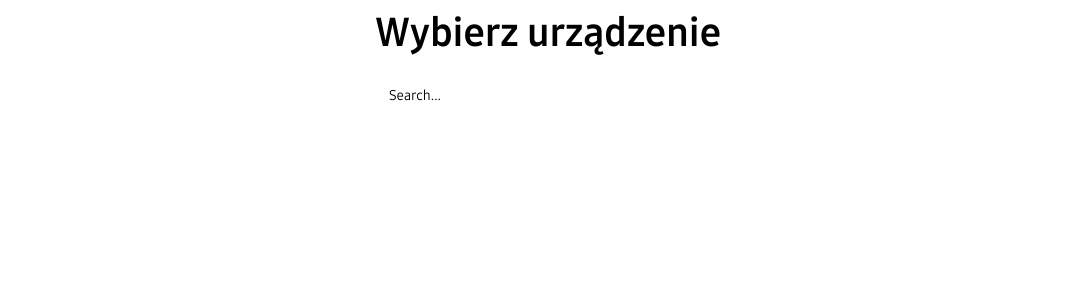
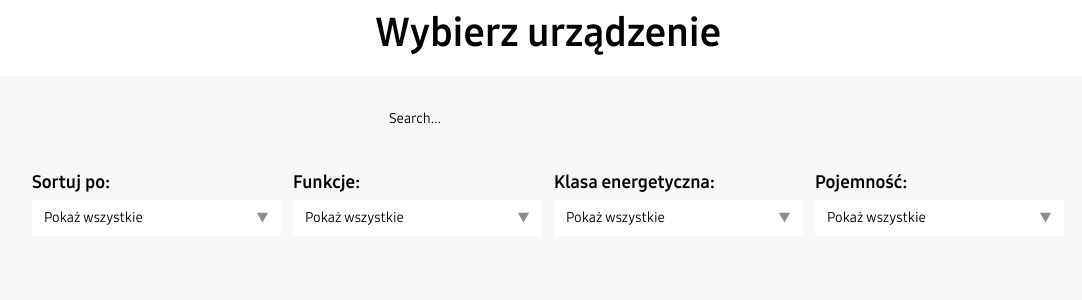
Before and after one commit to mateuszNadolny/recruitment-task, a React (Create React App) app: page / in a window 1280 px wide. Shown: the top 300 px of the page, without its empty margins (92-1174 px from the left). Built offline with nearby package versions, Linux system fonts and the light colour scheme.

Commit message:
feat: created dropdown section dropdown are UI ready, can be enriched with actual filtering functionality

```diff
--- a/src/App.tsx
+++ b/src/App.tsx
@@ -1,11 +1,12 @@
 import Header from './components/Header/Header';
 import Searchbar from './components/Searchbar/Searchbar';
-
+import DropdownSection from './components/Dropdown/DropdownSection';
 function App() {
   return (
     <div className="App">
       <Header />
       <Searchbar />
+      <DropdownSection />
     </div>
   );
 }
--- a/src/components/Dropdown/Dropdown.module.css
+++ b/src/components/Dropdown/Dropdown.module.css
@@ -0,0 +1,83 @@
+.dropdown {
+  display: flex;
+  flex-direction: column;
+  width: 15.5625rem;
+  height: 3.9375rem;
+}
+
+.dropdownLabel {
+  color: #000;
+  font-family: 'Samsung-Bold';
+  font-size: 1.125rem;
+  font-style: normal;
+  font-weight: 700;
+  line-height: 1.375rem;
+  margin: 0 0 0.44rem 0;
+}
+
+.dropdownDefaultOption {
+  background: #fff;
+  cursor: pointer;
+  display: flex;
+  align-items: center;
+  justify-content: space-between;
+  padding: 0.5rem 0.75rem;
+  height: 1.25rem;
+  margin-bottom: 0.38rem;
+}
+
+.dropdownDefaultOptionText {
+  font-size: 0.875rem;
+  font-style: normal;
+  font-weight: 400;
+  line-height: 1.375rem;
+}
+
+.dropdownDefaultOptionPolygon {
+  width: 0.8125rem;
+  height: 0.8125rem;
+}
+
+.dropdownDefaultOption:hover {
+  outline: 1px solid #c9c9c977;
+}
+
+.dropdownOptionsWrapper {
+  background: #fdfdfd;
+  box-shadow: 4px 4px 4px 0px rgba(0, 0, 0, 0.02);
+  width: 15.5625rem;
+  cursor: pointer;
+  transition: 0.3s ease-in-out;
+  z-index: 10;
+}
+
+.dropdownOption,
+.dropdownAll {
+  box-sizing: border-box;
+  height: 2.5rem;
+  margin: 0;
+  padding-left: 1.06rem;
+}
+
+.dropdownOption:hover,
+.dropdownAll:hover {
+  background-color: #f3f3f3;
+}
+
+.dropdownAll {
+  color: #000;
+  font-size: 0.875rem;
+  font-style: normal;
+  font-weight: 400;
+  line-height: 1.375rem;
+  padding-top: 0.69rem;
+}
+
+.dropdownOption {
+  color: #000;
+  font-size: 0.75rem;
+  font-style: normal;
+  font-weight: 400;
+  line-height: 1.125rem;
+  padding-top: 0.87rem;
+}
--- a/src/components/Dropdown/Dropdown.tsx
+++ b/src/components/Dropdown/Dropdown.tsx
@@ -1,5 +1,56 @@
-const Dropdown = () => {
-  return <div>Dropdown</div>;
+import { useState, useRef } from 'react';
+
+import { DropdownOption } from '../../lib/types';
+import { useOutsideClick } from '../../hooks/useOutsideClick';
+
+import styles from './Dropdown.module.css';
+
+import polygon from '../../images/polygon.svg';
+
+const Dropdown = ({ id, label, defaultOption, options }: DropdownOption) => {
+  const [isOpen, setIsOpen] = useState<boolean>(false);
+  const [selectedFilter, setSelectedFilter] = useState<string>('');
+  const dropdownRef = useRef<HTMLDivElement>(null);
+
+  useOutsideClick({ ref: dropdownRef, callback: () => setIsOpen(false) });
+
+  return (
+    <div className={styles.dropdown} ref={dropdownRef}>
+      <p className={styles.dropdownLabel}>{`${label}:`}</p>
+      <div className={styles.dropdownDefaultOption} onClick={() => setIsOpen(!isOpen)}>
+        <p className={styles.dropdownDefaultOptionText}>
+          {selectedFilter.length > 0 ? selectedFilter : defaultOption}
+        </p>
+        <div>
+          <img className={styles.dropdownDefaultOptionPolygon} alt="Dropdown arrow" src={polygon} />
+        </div>
+      </div>
+      {isOpen && (
+        <div className={styles.dropdownOptionsWrapper}>
+          <p
+            className={styles.dropdownAll}
+            onClick={() => {
+              setSelectedFilter('');
+              setIsOpen(false);
+            }}>
+            Wszystkie
+          </p>
+          {options.map((option) => (
+            <p
+              className={styles.dropdownOption}
+              style={selectedFilter === option ? { backgroundColor: '#f3f3f3' } : undefined}
+              key={option}
+              onClick={() => {
+                setSelectedFilter(option);
+                setIsOpen(false);
+              }}>
+              {option}
+            </p>
+          ))}
+        </div>
+      )}
+    </div>
+  );
 };
 
 export default Dropdown;
--- a/src/components/Dropdown/DropdownSection.module.css
+++ b/src/components/Dropdown/DropdownSection.module.css
@@ -0,0 +1,77 @@
+.dropdownSection {
+  width: 100%;
+  margin-top: 2rem;
+  display: flex;
+  gap: 0.75rem;
+  justify-content: center;
+  transition: transform 0.3s ease-in-out;
+}
+
+.dropdownButtonOpen,
+.dropdownButtonClose {
+  display: none;
+}
+
+@media screen and (max-width: 1050px) {
+  .dropdownSection {
+    z-index: 20;
+    margin-top: 0;
+    padding-top: 2rem;
+    background: #f3f3f3;
+    position: fixed;
+    overflow: scroll;
+    flex-direction: column;
+    align-items: center;
+    justify-content: flex-start;
+    gap: 2rem;
+    left: 0;
+    top: 0;
+    width: 100%;
+    height: 100%;
+  }
+
+  .dropdownSectionOpen {
+    transform: translateX(0);
+  }
+
+  .dropdownSectionClosed {
+    transform: translateX(-100%);
+  }
+
+  .dropdownButtonOpen,
+  .dropdownButtonClose {
+    display: flex;
+    border: none;
+    outline: none;
+    transition: all 0.3s ease;
+  }
+
+  .dropdownButtonOpen:active,
+  .dropdownButtonClose:active {
+    transform: scale(0.9);
+  }
+
+  .dropdownButtonOpen {
+    position: fixed;
+    right: 2rem;
+    top: 6.06rem;
+    background: none;
+    height: 2.5rem;
+    width: 2.5rem;
+  }
+
+  .dropdownButtonClose {
+    font-family: 'Samsung-Bold';
+    padding: 1rem;
+    background: #1428a0;
+    border-radius: 1.5rem;
+    color: #ffffff;
+    padding: 0.875rem 2.5rem;
+  }
+
+  .dropdownButtonImg {
+    display: block;
+    width: 100%;
+    height: 100%;
+  }
+}
--- /dev/null
+++ b/src/components/Dropdown/DropdownSection.tsx
@@ -0,0 +1,40 @@
+import { useState } from 'react';
+
+import { DropdownData } from '../../lib/data';
+
+import Dropdown from './Dropdown';
+
+import styles from './DropdownSection.module.css';
+
+import filterBtn from '../../images/filterBtn.svg';
+
+const DropdownSection = () => {
+  const [isVisible, setIsVisible] = useState(false);
+
+  return (
+    <>
+      <button className={`${styles.dropdownButtonOpen}`} onClick={() => setIsVisible(true)}>
+        <img className={styles.dropdownButtonImg} alt="Filter button" src={filterBtn} />
+      </button>
+      <div
+        className={`${styles.dropdownSection} ${
+          isVisible ? styles.dropdownSectionOpen : styles.dropdownSectionClosed
+        }`}>
+        {DropdownData.map((dropdown) => (
+          <Dropdown
+            key={dropdown.id}
+            id={dropdown.id}
+            label={dropdown.label}
+            defaultOption={dropdown.defaultOption}
+            options={dropdown.options}
+          />
+        ))}
+        <button className={`${styles.dropdownButtonClose}`} onClick={() => setIsVisible(false)}>
+          ZASTOSUJ
+        </button>
+      </div>
+    </>
+  );
+};
+
+export default DropdownSection;
--- a/src/components/Searchbar/Searchbar.module.css
+++ b/src/components/Searchbar/Searchbar.module.css
@@ -1,5 +1,5 @@
 .searchbarContainer {
-  margin-top: 1.44;
+  margin-top: 1.44rem;
   width: 100%;
   display: flex;
   justify-content: center;
@@ -16,6 +16,7 @@
   width: 13.625rem;
   font-family: 'Samsung-Light';
   color: #000;
+  background: #f8f8f8;
   font-size: 0.875rem;
   line-height: 1.375rem;
   font-weight: 400;
--- a/src/hooks/useOutsideClick.tsx
+++ b/src/hooks/useOutsideClick.tsx
@@ -2,7 +2,7 @@ import { useEffect } from 'react';
 
 import { UseOutsideClick } from '../lib/types';
 
-export const useOutsideClick = ({ ref, callback }: UseOutsideClick) => {
+export const useOutsideClick = ({ ref, callback }: UseOutsideClick): void => {
   useEffect(() => {
     const handleClickOutside = (event: MouseEvent) => {
       if (ref.current && !ref.current.contains(event.target as Node)) {
--- a/src/index.css
+++ b/src/index.css
@@ -1,24 +1,21 @@
 @font-face {
-  font-family: "Samsung-Light";
-  src: local("SamsungOne-400.ttf"),
-    url("./fonts/SamsungOne-400.ttf") format("truetype");
+  font-family: 'Samsung-Light';
+  src: local('SamsungOne-400.ttf'), url('./fonts/SamsungOne-400.ttf') format('truetype');
 }
 
 @font-face {
-  font-family: "Samsung-Bold";
-  src: local("SamsungOne-700.ttf"),
-    url("./fonts/SamsungOne-700.ttf") format("truetype");
+  font-family: 'Samsung-Bold';
+  src: local('SamsungOne-700.ttf'), url('./fonts/SamsungOne-700.ttf') format('truetype');
 }
-
 
 body {
   margin: 0;
   font-family: 'Samsung-Light';
   -webkit-font-smoothing: antialiased;
   -moz-osx-font-smoothing: grayscale;
+  background-color: #f8f8f8;
 }
 
 code {
-  font-family: source-code-pro, Menlo, Monaco, Consolas, 'Courier New',
-    monospace;
+  font-family: source-code-pro, Menlo, Monaco, Consolas, 'Courier New', monospace;
 }
--- a/src/lib/data.ts
+++ b/src/lib/data.ts
@@ -4,8 +4,8 @@ export const DropdownData: DropdownOption[] = [
   {
     id: 'sortBy',
     label: 'Sortuj po',
-    defaultOption: 'Popularność',
-    options: ['Cena', 'Pojemność']
+    defaultOption: 'Pokaż wszystkie',
+    options: ['Popularność', 'Cena', 'Pojemność']
   },
   {
     id: 'functions',
```
Also changed, not shown: src/components/Dropdown/DropdownSections.tsx (deleted, +0 -7 lines), src/images/filterBtn.svg (added), src/images/polygon.svg (added).
